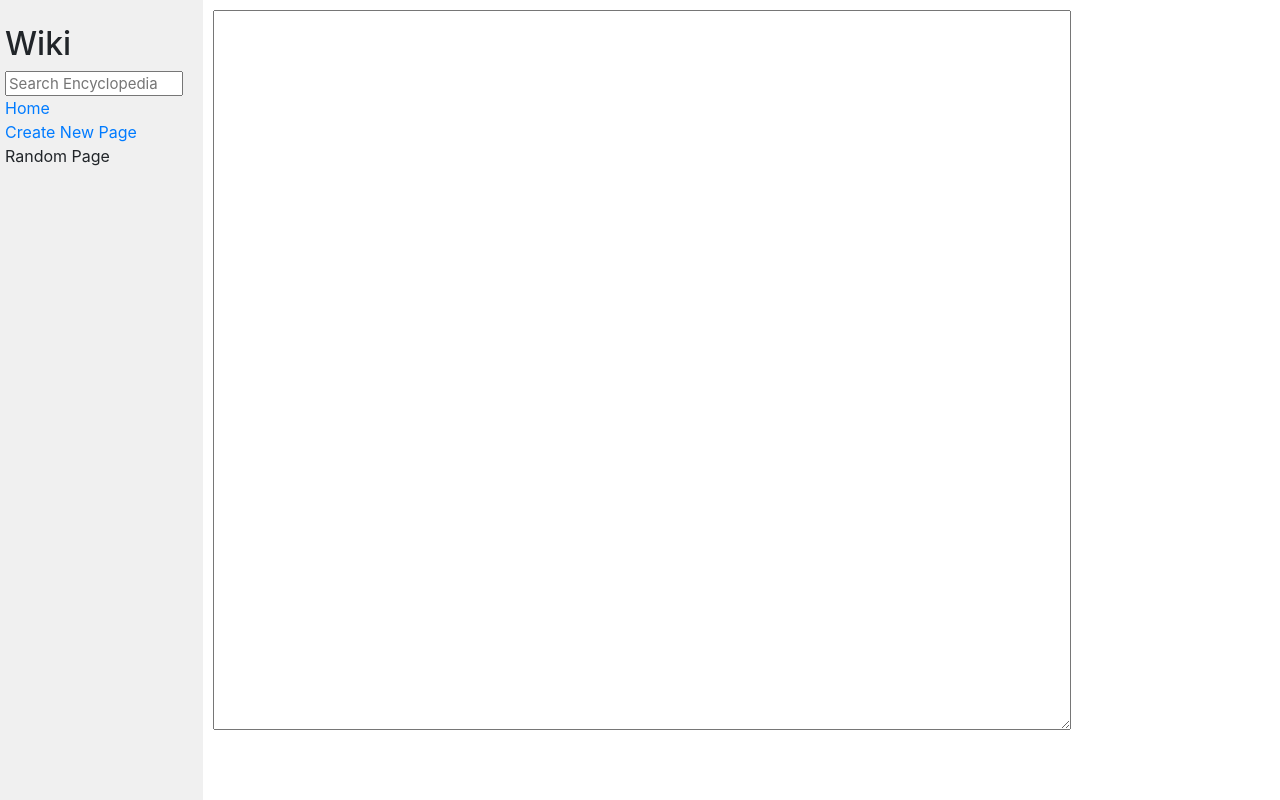
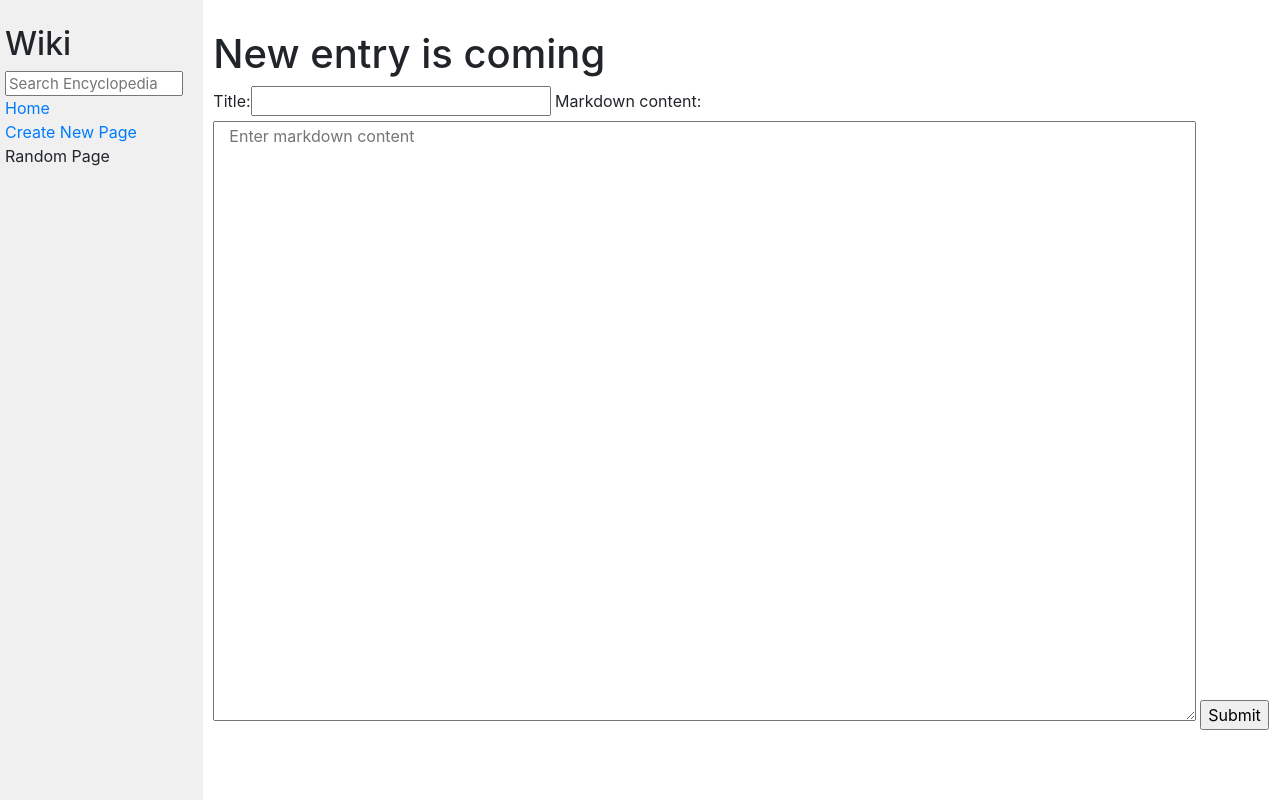
Before and after one commit to erlanakbaraliev/Wikipedia-Django-Bootstrap, a Django app: page /wiki/createNewPage/ in a window 1280 px wide. Run offline with Django 3.2, Linux system fonts and the light colour scheme; some libraries are stand-ins or nearby versions.

Commit message:
Remaining: Edit page, random page

```diff
--- a/encyclopedia/templates/encyclopedia/error.html
+++ b/encyclopedia/templates/encyclopedia/error.html
@@ -1,5 +1,5 @@
 {% extends 'encyclopedia/layout.html' %}
 
 {% block body %}
-    <h1 class="text-danger display-1"> Error 404 : Page Not Found </h1>
+    <h1 class="text-danger"> {{ message }} </h1>
 {% endblock %}
--- a/encyclopedia/templates/encyclopedia/layout.html
+++ b/encyclopedia/templates/encyclopedia/layout.html
@@ -12,8 +12,9 @@
         <div class="row">
             <div class="sidebar col-lg-2 col-md-3">
                 <h2>Wiki</h2>
-                <form method="get" action="{% url 'index' %}">
-                    <input class="search" type="text" name="q" placeholder="Search Encyclopedia">
+                <form method="get" action="{% url 'search' %}">
+                    <input class="search" type="text" name="q" placeholder="Search Encyclopedia" >
+                    <input type="submit" value="submit" style="display: none;">
                 </form>
                 <div>
                     <a href="{% url 'index' %}">Home</a>
--- a/encyclopedia/templates/encyclopedia/markdown_template.html
+++ b/encyclopedia/templates/encyclopedia/markdown_template.html
@@ -5,5 +5,9 @@
 {% endblock %}
 
 {% block body %}
+    <form action="{% url 'edit' title %}" method="POST">
+        {% csrf_token %}
+        <button type="submit"  name = "edit" value="{{title}}" id ="edit">Edit</button>
+    </form>
     {{ content|safe }}
 {% endblock %}
--- a/encyclopedia/templates/encyclopedia/newPage.html
+++ b/encyclopedia/templates/encyclopedia/newPage.html
@@ -1,5 +1,10 @@
 {% extends "encyclopedia/layout.html" %}
 
 {% block body %}
-    <textarea name="textarea" rows="4" cols="50"></textarea>
+    <h1>New entry is coming</h1>
+    <form action="{% url 'createNewPage' %}" method="POST">
+        {% csrf_token %}
+        {{ TitleContentForm }}
+        <input type="submit" value="Submit">
+    </form>
 {% endblock %}
--- a/encyclopedia/urls.py
+++ b/encyclopedia/urls.py
@@ -3,7 +3,9 @@
 from . import views
 
 urlpatterns = [
-    path("wiki/", views.index, name="index"),
+    path("", views.index, name="index"),
     path("wiki/<str:name>", views.displayPage, name="displayPage"),
+    path("wiki/<str:name>/edit", views.edit, name="edit"),
     path("wiki/createNewPage/", views.createNewPage, name="createNewPage"),
+    path("search", views.search, name="search"),
 ]
--- a/encyclopedia/views.py
+++ b/encyclopedia/views.py
@@ -7,20 +7,6 @@
 from django import forms
 
 def index(request):
-    entries = util.list_entries()
-
-    if request.method == "GET":
-        query = request.GET.get("q")
-        if query:
-            for entry in entries:
-                if entry.lower() == query.lower():
-                    return HttpResponseRedirect(reverse("displayPage", kwargs={'name': query}))
-
-            filtered_entries = [entry for entry in entries if query.lower() in entry.lower()]
-            return render(request, "encyclopedia/index.html", {
-                "entries": filtered_entries
-            })
-
     return render(request, "encyclopedia/index.html", {
         "entries": util.list_entries(),
     })
@@ -30,9 +16,114 @@
     if page:
         html_content = markdown.markdown(page)
         return render(request, "encyclopedia/markdown_template.html", {
-            "content": html_content
+            "content": html_content,
+            "title": name,
         })
-    return render(request, "encyclopedia/error.html")
+    return render(request, "encyclopedia/error.html", {
+        "message": "Error 404 : Page Not Found😭"
+    })
+
+def search(request):
+    entries = util.list_entries()
+
+    if request.method == "GET":
+        query = request.GET.get("q")
+        if query:
+            if util.get_entry(query) is not None:
+                return displayPage(request, query)
+
+            filtered_entries = [entry for entry in entries if query.lower() in entry.lower()]
+            if len(filtered_entries) > 0:
+                return render(request, "encyclopedia/index.html", {
+                    "entries": filtered_entries
+                })
+            return render(request, "encyclopedia/error.html", {
+                "message": "Error 404 : Page Not Found😭"
+            })
+
+class NewEntryForm(forms.Form):
+    title = forms.CharField(
+        label="Title", max_length=50,
+        widget=forms.TextInput(
+            attrs={
+                    'style': 'width: 300px',
+            }
+        )
+    )
+    body = forms.CharField(
+        label="Markdown content",
+        required=True,
+        widget=forms.Textarea(
+            attrs={
+                'placeholder': 'Enter markdown content',
+                'class': 'col-sm-11',
+                'style': 'height: 600px; width: 100%;',
+            }
+        )
+    )
 
 def createNewPage(request):
-    return render(request, "encyclopedia/newPage.html")
+    if request.method == "POST":
+        form = NewEntryForm(request.POST)
+        if form.is_valid():
+            title = form.cleaned_data["title"]
+            body = form.cleaned_data["body"]
+            if util.get_entry(title) is not None:
+                return render(request, "encyclopedia/error.html", {
+                    "message": "Page already exists 😘"
+                })
+            util.save_entry(title, body)
+            return displayPage(request, title)
+        else:
+            return render(request, "encyclopedia/new")
+    else:
+        return render(request, "encyclopedia/newPage.html", {
+            "TitleContentForm": NewEntryForm()
+        })
+
+# class EditPageForm(forms.Form):
+#     pagename = forms.CharField(label="Title",disabled = False,required = False,
+#     widget= forms.HiddenInput
+#     (attrs={'class':'col-sm-12','style':'bottom:1rem'}))
+
+#     body = forms.CharField(label="Markdown content",help_text="<p class='text-secondary'>Please refer <a class='text-info' href = https://docs.github.com/en/github/writing-on-github/basic-writing-and-formatting-syntax> GitHub’s Markdown guide</a> </p>",
+#     widget= forms.Textarea
+#     (attrs={"rows":20, "cols":80,'class':'col-sm-11','style':'top:2rem'}))
+
+class EditPageForm(forms.Form):
+    name = forms.CharField(label='Title',
+                            widget=forms.HiddenInput
+                            (attrs={
+                                'class':'col-sm-11'
+                            }))
+    body = forms.CharField(label='Content',
+                           widget=forms.Textarea
+                            (attrs={
+                                'placeholder': 'Enter markdown content',
+                                'class': 'col-sm-11',
+                                'style': 'height: 600px; width: 100%;',
+                            }))
+
+def edit(request, name):
+    content = util.get_entry(name)
+    edit_form = NewEntryForm(initial={'name': name, 'body': content})
+    if edit_form.is_valid():
+        render(request, "encyclopedia/editPage.html", {
+            "content": edit_form
+        })
+    return HttpResponse(content)
+#     edit_form = forms.EditPageForm(initial={'pagename': pagename, 'body':content})
+
+#     if edit_form.is_valid():
+#         return render (request, "encyclopedia/edit_page.html",{
+#                 "title": pagename,
+#                 "form":NewEntryForm,
+#                 "edit_form":edit_form
+#             })
+#     else:
+#         return render (request, "encyclopedia/edit_page.html",{
+#                 "title": pagename,
+#                 "form":form,
+#                 "edit_form":edit_form
+
+#         })
```
Also changed, not shown: encyclopedia/templates/encyclopedia/editPage.html (added, +11 -0 lines), entries/MSCI.md (added, +1 -0 lines).
